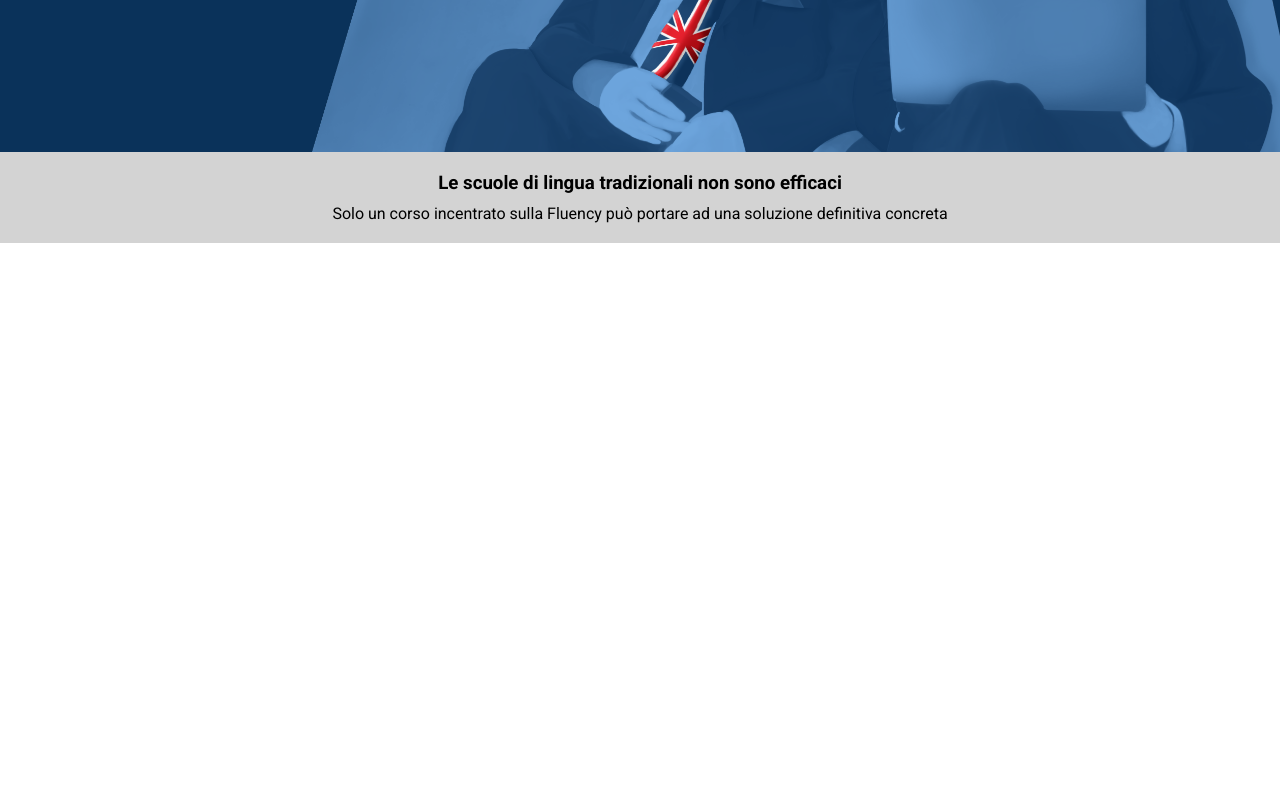
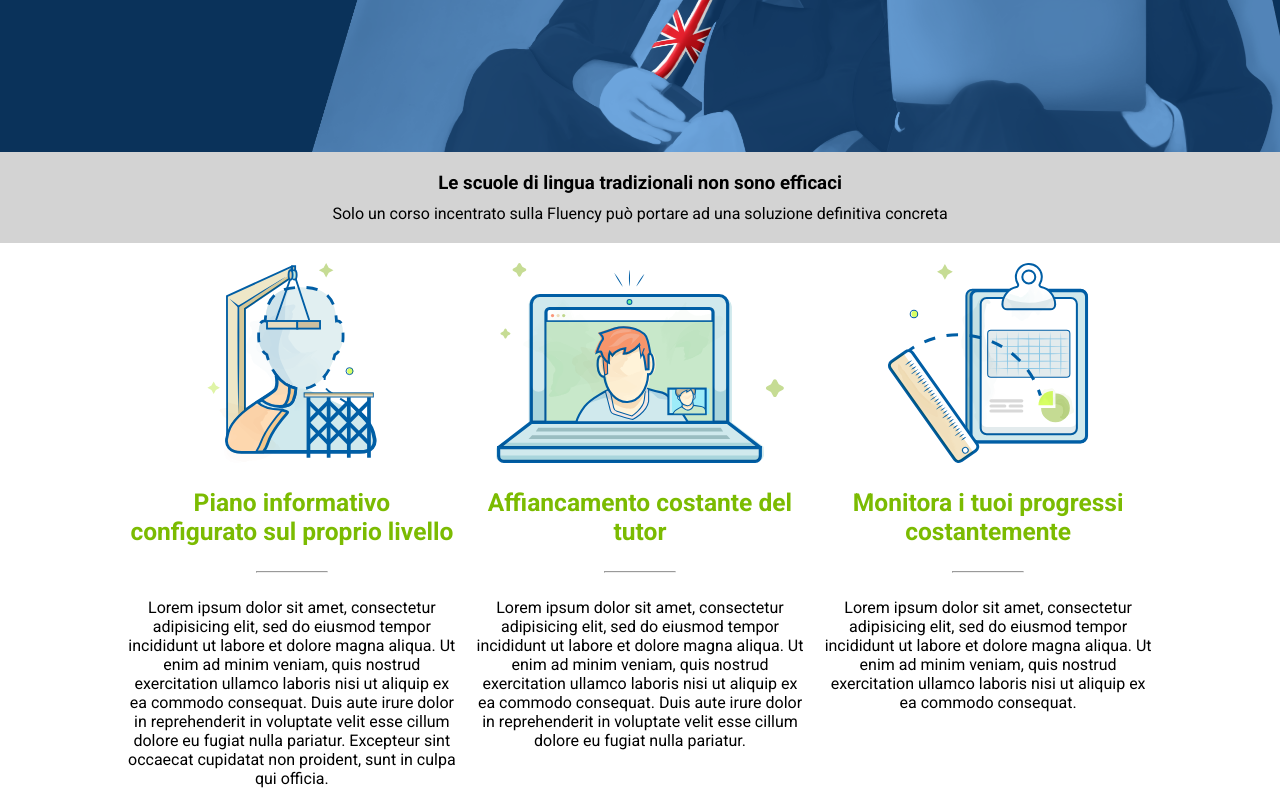
Before and after one commit to endritmorina94/htmlcss-fluentify, a plain HTML site: page index.html in a window 1280 px wide. Shown: the part 398-1186 px from the top of the page. Before the commit the page ends 800 px from the top, so only its background shows below. Drawn offline with Linux system fonts and the light colour scheme.

Commit message:
Finita sezione con le 3 card

```diff
--- a/css/style.css
+++ b/css/style.css
@@ -44,6 +44,14 @@ a:hover{
   padding: 10px;
   border-radius: 5px;
 }
+
+.clearfix::after{
+  content: "";
+  display: table;
+  clear: both;
+}
+/* FINE COMMON */
+
 /* HEADER */
 header{
   background-color: #0A325A;
@@ -60,12 +68,12 @@ header{
   display: inline-block;
 }
 
-.center{
+.menu-center{
   width: 50%;
   padding-left: 25px;
 }
 
-.right{
+.menu-right{
   width: 39%;
   text-align: right;
 }
@@ -107,8 +115,39 @@ header{
   padding: 20px 0;
 }
 
-h3{
+.traditional-schools-dissing h3{
   margin-bottom: 10px;
 }
+/* FINE INTERMEZZO */
 
-/* FINE INTERMEZZO */
+/* PRESENTAZIONE CORSO */
+.card{
+  width: 32%;
+  text-align: center;
+}
+
+.middle{
+  margin: 0 2%;
+}
+
+
+.container-img img{
+  height: 200px;
+}
+
+.card-title{
+  color: #7BBB01;
+  font-size: 21px;
+  margin: 25px 0;
+}
+
+.line{
+  width: 22%;
+  margin: 0 auto;
+  margin-bottom: 25px;
+}
+
+
+
+
+/* FINE PRESENTAZIONE CORSO */
--- a/index.html
+++ b/index.html
@@ -18,7 +18,7 @@
             <img src="img/logo.svg" alt="logo">
           </div>
           <!-- Menù centale -->
-          <div class="col center">
+          <div class="col menu-center">
             <ul class="menu">
               <li><a href="">Il Metodo</a></li>
               <li><a href="">La Tecnologia</a></li>
@@ -27,7 +27,7 @@
             </ul>
           </div>
           <!-- Menù laterale -->
-          <div class="col right">
+          <div class="col menu-right">
             <ul class="menu">
               <li><a href="">Diventa un Tutor</a></li>
               <li><a class="empty-btn" href="">LOGIN</a></li>
@@ -60,5 +60,84 @@
     </section>
     <!-- FINE INTERMEZZO -->
 
+    <!-- MAIN -->
+    <main>
+
+      <div class="main-container">
+        <!-- Presentazione/info corso -->
+        <section>
+          <!-- Prima Card -->
+          <div class="col card">
+
+            <div class="container-img">
+              <img src="img/profile.svg" alt="">
+            </div>
+            <div class="card-title">
+              <h3>
+                Piano informativo configurato sul proprio livello
+              </h3>
+            </div>
+            <div class="line"><hr></div>
+            <p class="standard-text">
+              Lorem ipsum dolor sit amet, consectetur adipisicing elit, sed do eiusmod tempor incididunt ut labore et dolore magna aliqua. Ut enim ad minim veniam, quis nostrud exercitation ullamco laboris nisi ut aliquip ex ea commodo consequat. Duis aute irure dolor in reprehenderit in voluptate velit esse cillum dolore eu fugiat nulla pariatur. Excepteur sint occaecat cupidatat non proident, sunt in culpa qui officia.
+            </p>
+
+          </div>
+          <!-- Fine Prima Card -->
+
+          <!-- Seconda Card -->
+          <div class="col card middle">
+
+            <div class="container-img">
+              <img src="img/computer.svg" alt="">
+            </div>
+            <div class="card-title">
+              <h3>
+                Affiancamento costante del tutor
+              </h3>
+            </div>
+            <div class="line"><hr></div>
+            <p class="standard-text">
+              Lorem ipsum dolor sit amet, consectetur adipisicing elit, sed do eiusmod tempor incididunt ut labore et dolore magna aliqua. Ut enim ad minim veniam, quis nostrud exercitation ullamco laboris nisi ut aliquip ex ea commodo consequat. Duis aute irure dolor in reprehenderit in voluptate velit esse cillum dolore eu fugiat nulla pariatur.
+            </p>
+
+          </div>
+          <!-- Fine Seconda Card -->
+
+          <!-- Terza Card -->
+          <div class="col card">
+            <div class="container-img">
+              <img src="img/doc.svg" alt="">
+            </div>
+            <div class="card-title">
+              <h3>
+                Monitora i tuoi progressi costantemente
+              </h3>
+            </div>
+            <div class="line"><hr></div>
+            <p class="standard-text">
+              Lorem ipsum dolor sit amet, consectetur adipisicing elit, sed do eiusmod tempor incididunt ut labore et dolore magna aliqua. Ut enim ad minim veniam, quis nostrud exercitation ullamco laboris nisi ut aliquip ex ea commodo consequat.
+            </p>
+
+          </div>
+          <!-- Fine Terza Card -->
+        </section>
+        <!-- Fine presentazione info/corso -->
+
+        <!-- Personalizzazione del corso -->
+        <section>
+
+        </section>
+        <!-- Fine personalizzazione del corso -->
+
+      </div>
+
+    </main>
+
+
+
+
+    <!-- FINE MAIN -->
+
   </body>
 </html>
```
